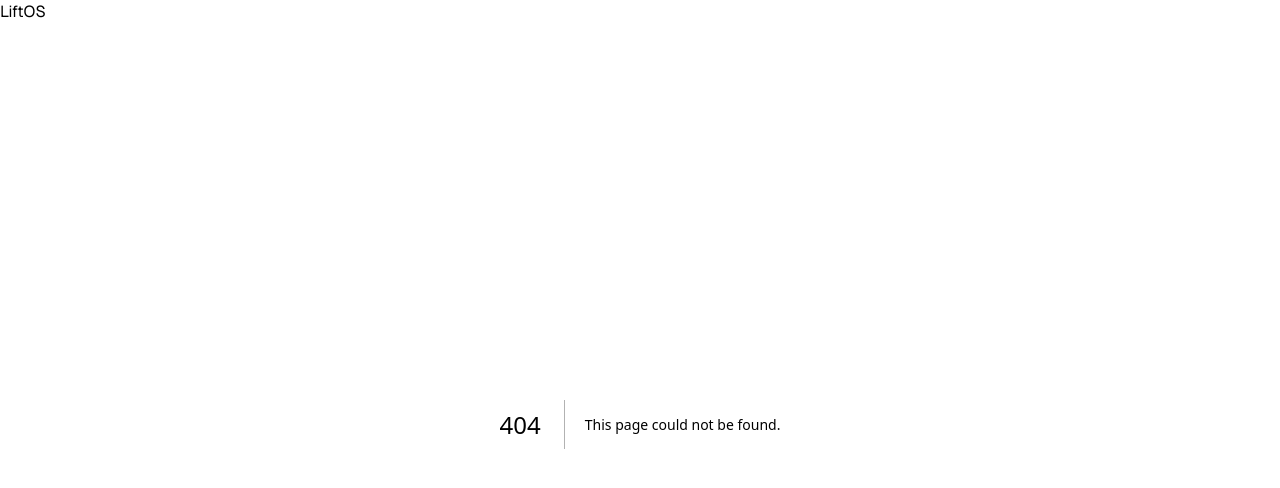
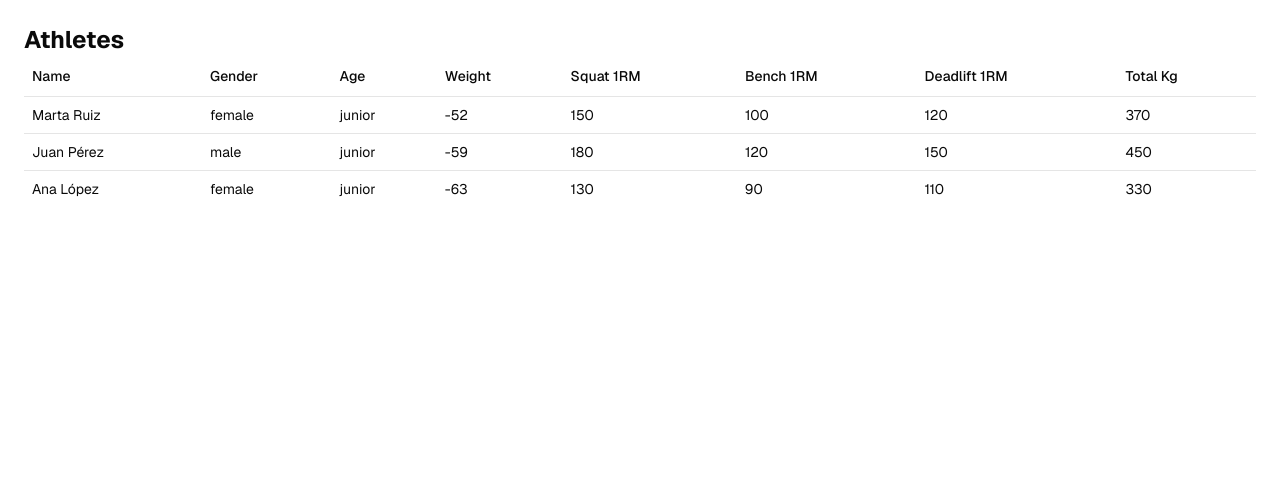
Before and after one commit to AlbaCasas/LiftOs, a Next.js app: page /athletes in a window 1280 px wide. Before the commit this address had no page. Shown: the top 488 px of the page. Built offline with nearby package versions, Linux system fonts and the light colour scheme.

Commit message:
Implement athlete management features with table display and localization support.

```diff
--- a/pnpm-workspace.yaml
+++ b/pnpm-workspace.yaml
@@ -1,2 +1,4 @@
 allowBuilds:
+  '@parcel/watcher': true
+  '@swc/core': true
   unrs-resolver: true
--- /dev/null
+++ b/src/app/athletes/page.tsx
@@ -0,0 +1,13 @@
+import { AthleteTable } from "@/features/athletes/components/athlete-table";
+import { mockAthletes } from "@/features/athletes/mock-athletes";
+import { useTranslations } from "next-intl";
+
+export default function AthletesPage() {
+  const t = useTranslations("Athletes");
+  return (
+    <main className="p-6">
+      <h1 className="text-2xl font-bold">{t("pageTitle")}</h1>
+      <AthleteTable athletes={mockAthletes} />
+    </main>
+  );
+}
--- a/src/app/page.tsx
+++ b/src/app/page.tsx
@@ -1,13 +1,10 @@
-import { getTranslations } from "next-intl/server";
-
-import { Button } from "@/components/ui/button";
+import { mockAthletes } from "@/features/athletes/mock-athletes";
+import { AthleteTable } from "@/features/athletes/components/athlete-table";
 
 export default async function Home() {
-  const t = await getTranslations("HomePage");
-
   return (
     <main className="p-6">
-      <Button>{t("newWeek")}</Button>
+      <AthleteTable athletes={mockAthletes} />
     </main>
   );
 }
--- a/src/components/app-header.tsx
+++ b/src/components/app-header.tsx
@@ -3,5 +3,5 @@ import { getTranslations } from "next-intl/server";
 export async function AppHeader() {
   const t = await getTranslations("Header");
 
-  return <header>{t("appName")}</header>;
+  return <header></header>;
 }
--- /dev/null
+++ b/src/components/ui/table.tsx
@@ -0,0 +1,116 @@
+"use client"
+
+import * as React from "react"
+
+import { cn } from "@/lib/utils"
+
+function Table({ className, ...props }: React.ComponentProps<"table">) {
+  return (
+    <div
+      data-slot="table-container"
+      className="relative w-full overflow-x-auto"
+    >
+      <table
+        data-slot="table"
+        className={cn("w-full caption-bottom text-sm", className)}
+        {...props}
+      />
+    </div>
+  )
+}
+
+function TableHeader({ className, ...props }: React.ComponentProps<"thead">) {
+  return (
+    <thead
+      data-slot="table-header"
+      className={cn("[&_tr]:border-b", className)}
+      {...props}
+    />
+  )
+}
+
+function TableBody({ className, ...props }: React.ComponentProps<"tbody">) {
+  return (
+    <tbody
+      data-slot="table-body"
+      className={cn("[&_tr:last-child]:border-0", className)}
+      {...props}
+    />
+  )
+}
+
+function TableFooter({ className, ...props }: React.ComponentProps<"tfoot">) {
+  return (
+    <tfoot
+      data-slot="table-footer"
+      className={cn(
+        "border-t bg-muted/50 font-medium [&>tr]:last:border-b-0",
+        className
+      )}
+      {...props}
+    />
+  )
+}
+
+function TableRow({ className, ...props }: React.ComponentProps<"tr">) {
+  return (
+    <tr
+      data-slot="table-row"
+      className={cn(
+        "border-b transition-colors hover:bg-muted/50 has-aria-expanded:bg-muted/50 data-[state=selected]:bg-muted",
+        className
+      )}
+      {...props}
+    />
+  )
+}
+
+function TableHead({ className, ...props }: React.ComponentProps<"th">) {
+  return (
+    <th
+      data-slot="table-head"
+      className={cn(
+        "h-10 px-2 text-left align-middle font-medium whitespace-nowrap text-foreground [&:has([role=checkbox])]:pr-0",
+        className
+      )}
+      {...props}
+    />
+  )
+}
+
+function TableCell({ className, ...props }: React.ComponentProps<"td">) {
+  return (
+    <td
+      data-slot="table-cell"
+      className={cn(
+        "p-2 align-middle whitespace-nowrap [&:has([role=checkbox])]:pr-0",
+        className
+      )}
+      {...props}
+    />
+  )
+}
+
+function TableCaption({
+  className,
+  ...props
+}: React.ComponentProps<"caption">) {
+  return (
+    <caption
+      data-slot="table-caption"
+      className={cn("mt-4 text-sm text-muted-foreground", className)}
+      {...props}
+    />
+  )
+}
+
+export {
+  Table,
+  TableHeader,
+  TableBody,
+  TableFooter,
+  TableHead,
+  TableRow,
+  TableCell,
+  TableCaption,
+}
--- /dev/null
+++ b/src/features/athletes/components/athlete-table.tsx
@@ -0,0 +1,48 @@
+import {
+  Table,
+  TableBody,
+  TableHead,
+  TableHeader,
+  TableRow,
+  TableCell,
+} from "@/components/ui/table";
+import { totalKg } from "../total-kg";
+import { Athlete } from "../type";
+import { useTranslations } from "next-intl";
+
+interface AthleteTableProps {
+  athletes: Athlete[];
+}
+export const AthleteTable = ({ athletes }: AthleteTableProps) => {
+  const t = useTranslations("Athletes");
+  return (
+    <Table>
+      <TableHeader>
+        <TableRow>
+          <TableHead>{t("table.name")}</TableHead>
+          <TableHead>{t("table.gender")}</TableHead>
+          <TableHead>{t("table.ageCategory")}</TableHead>
+          <TableHead>{t("table.weightClass")}</TableHead>
+          <TableHead>{t("table.squat1rm")}</TableHead>
+          <TableHead>{t("table.bench1rm")}</TableHead>
+          <TableHead>{t("table.deadlift1rm")}</TableHead>
+          <TableHead>{t("table.totalKg")}</TableHead>
+        </TableRow>
+      </TableHeader>
+      <TableBody>
+        {athletes.map((athlete) => (
+          <TableRow key={athlete.id}>
+            <TableCell>{athlete.name}</TableCell>
+            <TableCell>{athlete.gender}</TableCell>
+            <TableCell>{athlete.ageCategory}</TableCell>
+            <TableCell>{athlete.weightClass}</TableCell>
+            <TableCell>{athlete.squat1rm}</TableCell>
+            <TableCell>{athlete.bench1rm}</TableCell>
+            <TableCell>{athlete.deadlift1rm}</TableCell>
+            <TableCell>{totalKg(athlete)}</TableCell>
+          </TableRow>
+        ))}
+      </TableBody>
+    </Table>
+  );
+};
--- /dev/null
+++ b/src/features/athletes/mock-athletes.ts
@@ -0,0 +1,34 @@
+import type { Athlete } from "./type";
+
+export const mockAthletes: Athlete[] = [
+  {
+    id: "1",
+    name: "Marta Ruiz",
+    gender: "female",
+    ageCategory: "junior",
+    weightClass: "-52",
+    squat1rm: 150,
+    bench1rm: 100,
+    deadlift1rm: 120,
+  },
+  {
+    id: "2",
+    name: "Juan Pérez",
+    gender: "male",
+    ageCategory: "junior",
+    weightClass: "-59",
+    squat1rm: 180,
+    bench1rm: 120,
+    deadlift1rm: 150,
+  },
+  {
+    id: "3",
+    name: "Ana López",
+    gender: "female",
+    ageCategory: "junior",
+    weightClass: "-63",
+    squat1rm: 130,
+    bench1rm: 90,
+    deadlift1rm: 110,
+  },
+];
--- /dev/null
+++ b/src/features/athletes/total-kg.ts
@@ -0,0 +1,4 @@
+import type { Athlete } from "./type";
+
+export const totalKg = (athlete: Athlete) =>
+  athlete.squat1rm + athlete.bench1rm + athlete.deadlift1rm;
--- /dev/null
+++ b/src/features/athletes/type.ts
@@ -0,0 +1,33 @@
+type AgeCategory = "sub-junior" | "junior" | "open" | "masters";
+
+type FemaleWeightClass =
+  | "-47"
+  | "-52"
+  | "-57"
+  | "-63"
+  | "-69"
+  | "-76"
+  | "-84"
+  | "84+";
+type MaleWeightClass =
+  | "-59"
+  | "-66"
+  | "-74"
+  | "-83"
+  | "-93"
+  | "-105"
+  | "-120"
+  | "120+";
+
+type AthleteBase = {
+  id: string;
+  name: string;
+  ageCategory: AgeCategory;
+  squat1rm: number;
+  bench1rm: number;
+  deadlift1rm: number;
+};
+
+export type Athlete =
+  | (AthleteBase & { gender: "female"; weightClass: FemaleWeightClass })
+  | (AthleteBase & { gender: "male"; weightClass: MaleWeightClass });
--- a/src/i18n/config.ts
+++ b/src/i18n/config.ts
@@ -2,4 +2,4 @@ export const locales = ["es", "en"] as const;
 
 export type Locale = (typeof locales)[number];
 
-export const defaultLocale: Locale = "es";
+export const defaultLocale: Locale = "en";
--- a/src/messages/en.json
+++ b/src/messages/en.json
@@ -8,5 +8,18 @@
   },
   "HomePage": {
     "newWeek": "New week"
+  },
+  "Athletes": {
+    "pageTitle": "Athletes",
+    "table": {
+      "name": "Name",
+      "gender": "Gender",
+      "ageCategory": "Age",
+      "weightClass": "Weight",
+      "squat1rm": "Squat 1RM",
+      "bench1rm": "Bench 1RM",
+      "deadlift1rm": "Deadlift 1RM",
+      "totalKg": "Total Kg"
+    }
   }
 }
--- a/src/messages/es.json
+++ b/src/messages/es.json
@@ -8,5 +8,18 @@
   },
   "HomePage": {
     "newWeek": "Nueva semana"
+  },
+  "Athletes": {
+    "pageTitle": "Atletas",
+    "table": {
+      "name": "Nombre",
+      "gender": "Género",
+      "ageCategory": "Edad",
+      "weightClass": "Peso",
+      "squat1rm": "Sentadilla 1RM",
+      "bench1rm": "Banca 1RM",
+      "deadlift1rm": "Peso muerto 1RM",
+      "totalKg": "Total Kg"
+    }
   }
 }
```
Also changed, not shown: 1 other file (tests, documents, lock files or other folders).
